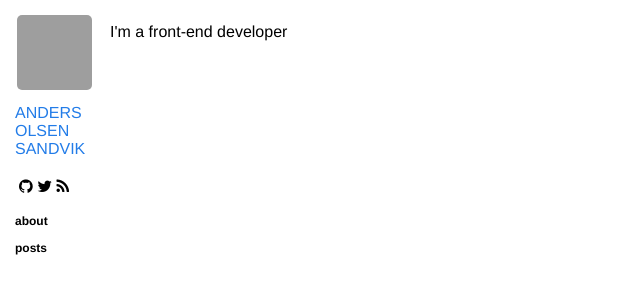
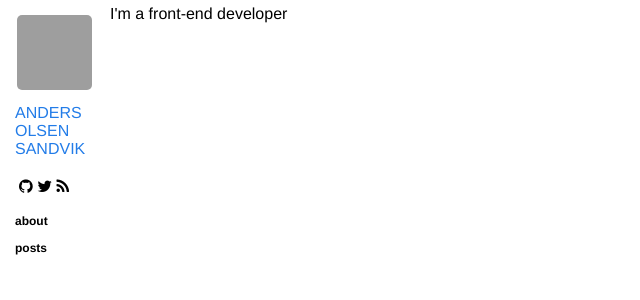
Before and after one commit to Andersos/andersos.net, a Jekyll site: the page built from about.html, in a window 1280 px wide. Shown: the top 300 px of the page, without its empty margins (0-640 px from the left). Built offline with Jekyll 4.4.1, drawn with Linux system fonts in a browser that asks for light colours; nearby versions of some CDN libraries; grey boxes are pictures that could not be loaded.

Commit message:
Edit about

```diff
--- a/about.html
+++ b/about.html
@@ -1,10 +1,8 @@
 ---
 layout: default
-title: "About"
+title: About
 ---
 
 <section class="content">
-  <h1>{{ site.name }}</h1>
-
-  <p>I'm a front-end developer</p>
+    <p>I'm a front-end developer</p>
 </section>
```
